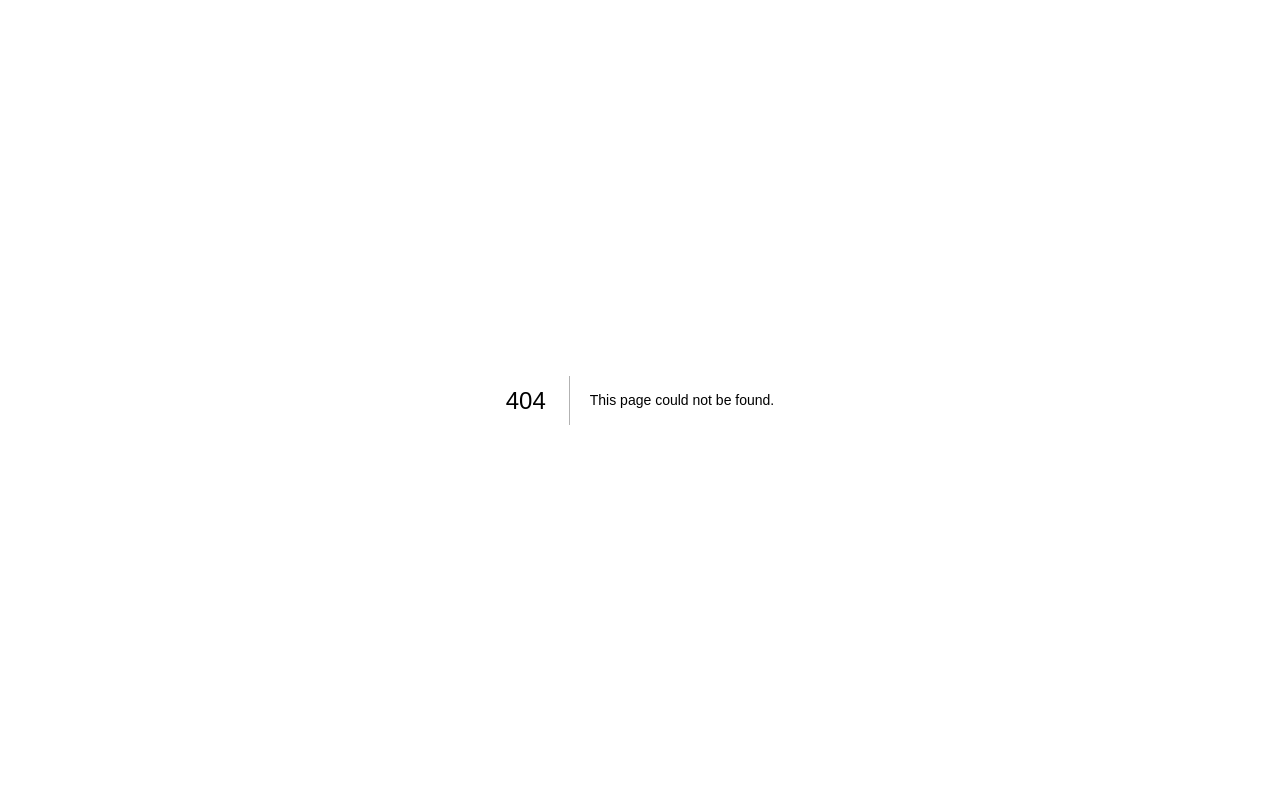
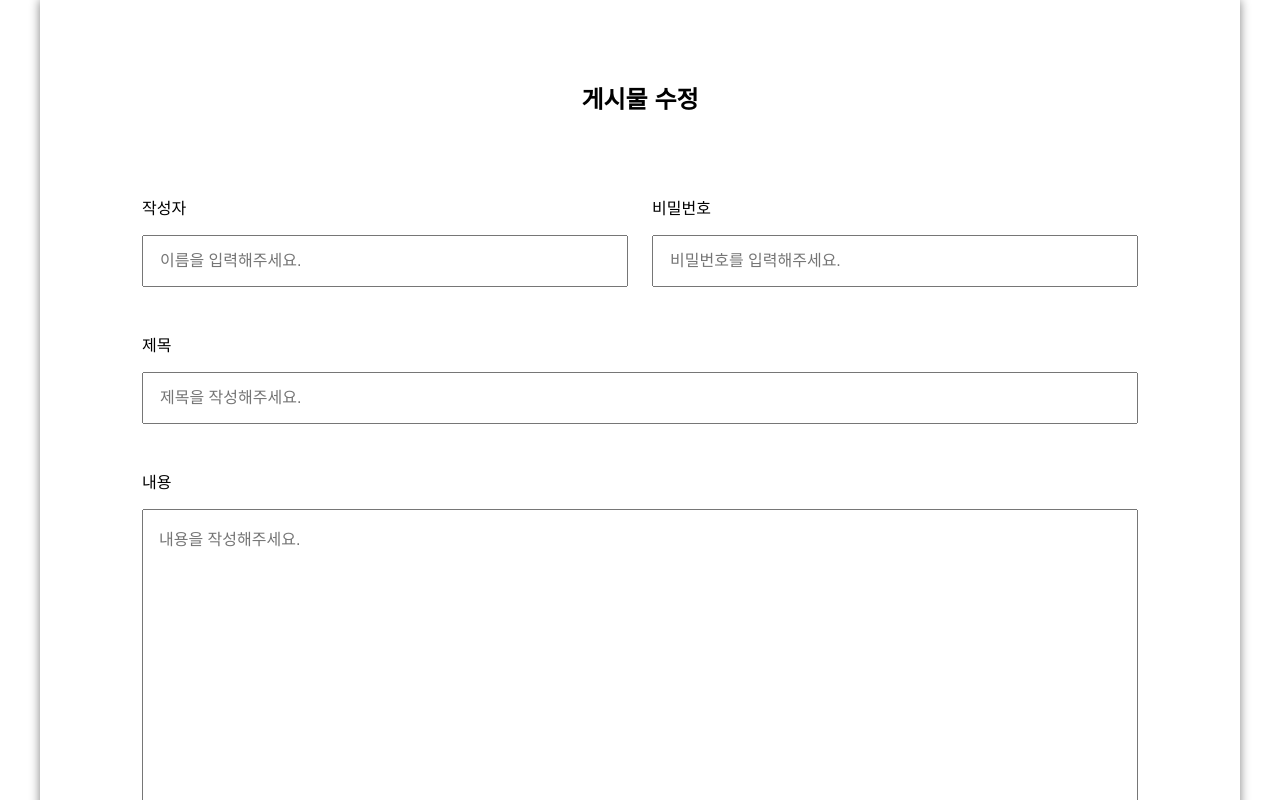
Before and after one commit to SSSSSSu3834/Bootcamp-portfolio, a Next.js app: page /boards/1/edit in a window 1280 px wide. Before the commit this address had no page. Shown: the top 800 px of the page. Built offline with nearby package versions, Linux system fonts and the light colour scheme; no server answers.

Commit message:
Board-edit 완성

```diff
--- /dev/null
+++ b/pages/boards/[number]/edit/index.js
@@ -0,0 +1,29 @@
+import BoardWrite from "@/src/components/units/board/write/BoardWrite.container";
+import { gql, useQuery } from "@apollo/client";
+import { useRouter } from "next/router";
+//import { FETCH_BOARD } from "@/src/components/units/board/detail/BoardDetail.queries";
+
+const FETCH_BOARD = gql`
+  query fetchBoard($boardId: ID!) {
+    fetchBoard(boardId: $boardId) {
+      _id
+      writer
+      title
+      contents
+    }
+  }
+`;
+
+const Edit = () => {
+  const router = useRouter();
+
+  const { data } = useQuery(FETCH_BOARD, {
+    variables: {
+      boardId: router.query.number,
+    },
+  });
+
+  return <BoardWrite isEdit={true} data={data} />;
+};
+
+export default Edit;
--- a/pages/boards/new/index.js
+++ b/pages/boards/new/index.js
@@ -1,7 +1,7 @@
 import BoardWrite from "@/src/components/units/board/write/BoardWrite.container";
 
 const New = () => {
-  return <BoardWrite />;
+  return <BoardWrite isEdit={false} />;
 };
 
 export default New;
--- a/src/components/units/board/detail/BoardDetail.container.js
+++ b/src/components/units/board/detail/BoardDetail.container.js
@@ -33,6 +33,10 @@ export default function BoardDetail() {
     });
   };
 
+  const goEdit = () => {
+    router.push(`/boards/${router.query.number}/edit`);
+  };
+
   console.log(data);
   return (
     <div>
@@ -41,6 +45,7 @@ export default function BoardDetail() {
         data={data}
         goBoards={goBoards}
         onDelete={onDelete}
+        goEdit={goEdit}
       />
     </div>
   );
--- a/src/components/units/board/detail/BoardDetail.presenter.js
+++ b/src/components/units/board/detail/BoardDetail.presenter.js
@@ -24,7 +24,7 @@ export default function BoardDetailUi(props) {
 
         <S.BtnWrapper>
           <S.Btn onClick={props.goBoards}>목록으로</S.Btn>
-          <S.Btn>수정하기</S.Btn>
+          <S.Btn onClick={props.goEdit}>수정하기</S.Btn>
           <S.Btn onClick={props.onDelete}>삭제하기</S.Btn>
         </S.BtnWrapper>
       </S.Container>
--- a/src/components/units/board/write/BoardWrite.container.js
+++ b/src/components/units/board/write/BoardWrite.container.js
@@ -2,11 +2,12 @@ import { useState } from "react";
 import { useMutation } from "@apollo/client";
 import { useRouter } from "next/router";
 import BoardWriteUI from "./BoardWrite.presenter";
-import { CREATE_BOARD } from "./BoardWrite.queries";
+import { CREATE_BOARD, UPDATE_BOARD } from "./BoardWrite.queries";
 
-export default function BoardWrite() {
+export default function BoardWrite(props) {
   const router = useRouter();
   const [createBoard] = useMutation(CREATE_BOARD);
+  const [updateBoard] = useMutation(UPDATE_BOARD);
 
   //input창 State
   const [name, setName] = useState("");
@@ -57,6 +58,11 @@ export default function BoardWrite() {
     }
   };
 
+  //수정하기 페이지에서 취소하기 버튼 눌렀을 때 실행되는 함수
+  const goBoards = () => {
+    router.push(`/boards`);
+  };
+
   const handleSubmit = async (e) => {
     {
       name ? setErrName("") : setErrName("이름을 입력하세요");
@@ -87,6 +93,40 @@ export default function BoardWrite() {
     }
   };
 
+  //update 함수
+  const handleUpdate = async () => {
+    if (!content && !title) {
+      alert("수정한 내용이 없습니다.");
+      return;
+    }
+    if (!password) {
+      alert("비밀번호를 입력하세요");
+      return;
+    }
+    try {
+      const updateBoardInput = {};
+
+      if (title) {
+        updateBoardInput.title = title;
+      }
+      if (content) {
+        updateBoardInput.contents = content;
+      }
+
+      const result = await updateBoard({
+        variables: {
+          boardId: router.query.number,
+          password,
+          updateBoardInput,
+        },
+      });
+
+      router.push(`/boards/${result.data.updateBoard._id}`);
+    } catch (err) {
+      console.log(err);
+    }
+  };
+
   return (
     <div>
       <BoardWriteUI
@@ -95,11 +135,15 @@ export default function BoardWrite() {
         onChangeTitle={onChangeTitle}
         onChangeContent={onChangeContent}
         handleSubmit={handleSubmit}
+        handleUpdate={handleUpdate}
         errName={errName}
         errTitle={errTitle}
         errPassword={errPassword}
         errContent={errContent}
         isActive={isActive}
+        isEdit={props.isEdit}
+        goBoards={goBoards}
+        data={props.data}
       />
     </div>
   );
--- a/src/components/units/board/write/BoardWrite.presenter.js
+++ b/src/components/units/board/write/BoardWrite.presenter.js
@@ -5,13 +5,15 @@ export default function BoardWriteUI(props) {
     <div>
       <S.Container>
         <S.Wrapper>
-          <h2>게시물 등록</h2>
+          <h2>게시물 {props.isEdit ? "수정" : "등록"}</h2>
           <S.DefaultValue>
             <S.LeftItem>
               <S.Title>작성자</S.Title>
               <S.InputBox
                 placeholder="이름을 입력해주세요."
                 onChange={props.onChangeName}
+                readOnly={props.data?.fetchBoard.writer}
+                defaultValue={props.data?.fetchBoard.writer}
               />
               <S.ErrMessage>{props.errName}</S.ErrMessage>
             </S.LeftItem>
@@ -30,6 +32,7 @@ export default function BoardWriteUI(props) {
             <S.TitleInput
               placeholder="제목을 작성해주세요."
               onChange={props.onChangeTitle}
+              defaultValue={props.data?.fetchBoard.title}
             />
             <S.ErrMessage>{props.errTitle}</S.ErrMessage>
           </S.Item>
@@ -38,6 +41,7 @@ export default function BoardWriteUI(props) {
             <S.TextareaBox
               placeholder="내용을 작성해주세요."
               onChange={props.onChangeContent}
+              defaultValue={props.data?.fetchBoard.contents}
             />
             <S.ErrMessage>{props.errContent}</S.ErrMessage>
           </S.Item>
@@ -91,9 +95,23 @@ export default function BoardWriteUI(props) {
             </S.RadioWrapper>
           </S.Leftside>
 
-          <S.SubmitBtn onClick={props.handleSubmit} isActive={props.isActive}>
-            등록하기
-          </S.SubmitBtn>
+          {props.isEdit ? (
+            <>
+              <S.BtnWrapper>
+                <S.CancleBtn onClick={props.goBoards}>취소하기</S.CancleBtn>
+                <S.UpdateBtn onClick={props.handleUpdate}>수정하기</S.UpdateBtn>
+              </S.BtnWrapper>
+            </>
+          ) : (
+            <>
+              <S.SubmitBtn
+                onClick={props.handleSubmit}
+                isActive={props.isActive}
+              >
+                등록하기
+              </S.SubmitBtn>
+            </>
+          )}
         </S.Wrapper>
       </S.Container>
     </div>
--- a/src/components/units/board/write/BoardWrite.queries.js
+++ b/src/components/units/board/write/BoardWrite.queries.js
@@ -7,3 +7,19 @@ export const CREATE_BOARD = gql`
     }
   }
 `;
+
+export const UPDATE_BOARD = gql`
+  mutation updateBoard(
+    $updateBoardInput: UpdateBoardInput!
+    $boardId: ID!
+    $password: String
+  ) {
+    updateBoard(
+      updateBoardInput: $updateBoardInput
+      boardId: $boardId
+      password: $password
+    ) {
+      _id
+    }
+  }
+`;
--- a/src/components/units/board/write/BoardWrite.styles.js
+++ b/src/components/units/board/write/BoardWrite.styles.js
@@ -158,3 +158,30 @@ export const ErrMessage = styled.div`
   margin-top: 5px;
   color: red;
 `;
+
+export const CancleBtn = styled.button`
+  margin-right: 24px;
+  background-color: #bdbdbd;
+  font-size: 16px;
+  padding: 14px 60px 14px 60px;
+  color: black;
+  border: none;
+  font-weight: 500;
+  cursor: pointer;
+`;
+
+export const UpdateBtn = styled.button`
+  background-color: #ffd600;
+  font-size: 16px;
+  padding: 14px 60px 14px 60px;
+  color: black;
+  border: none;
+  font-weight: 500;
+  cursor: pointer;
+`;
+
+export const BtnWrapper = styled.div`
+  display: flex;
+  flex-direction: row;
+  align-items: center;
+`;
```
